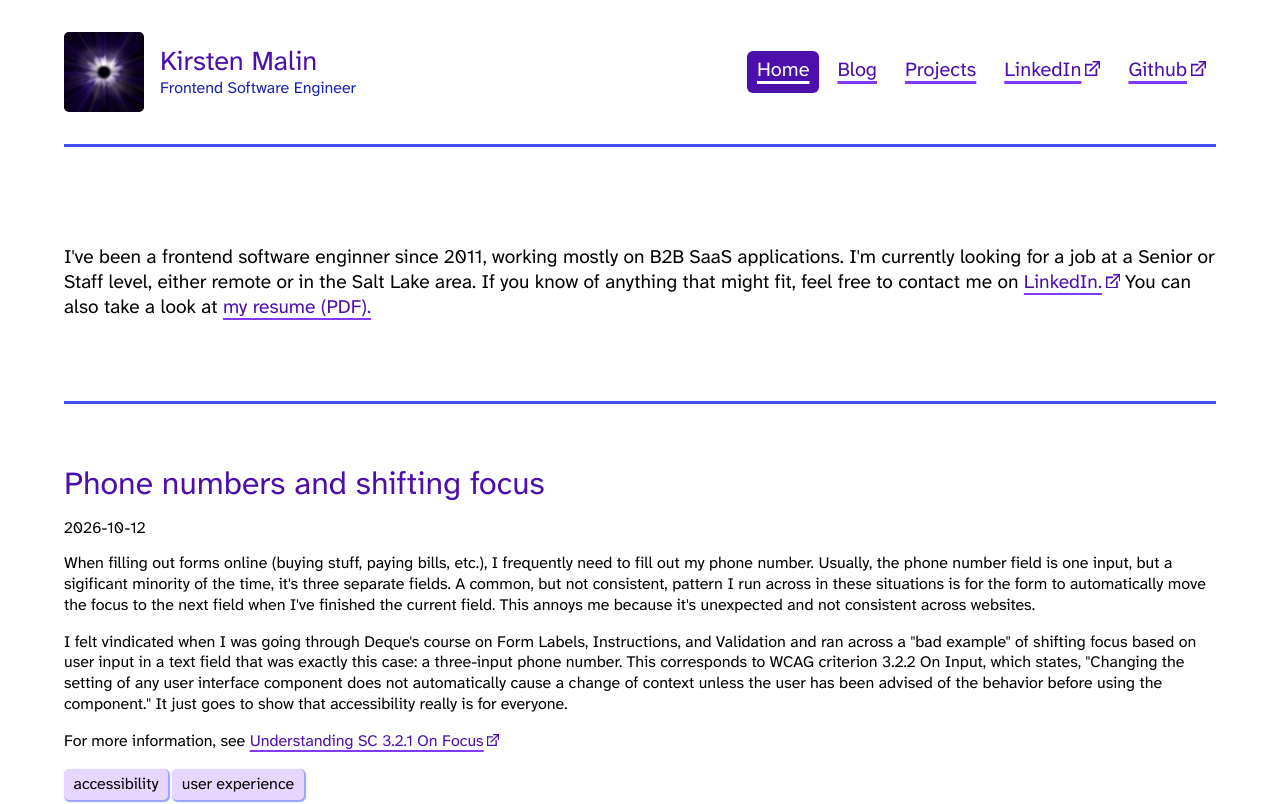
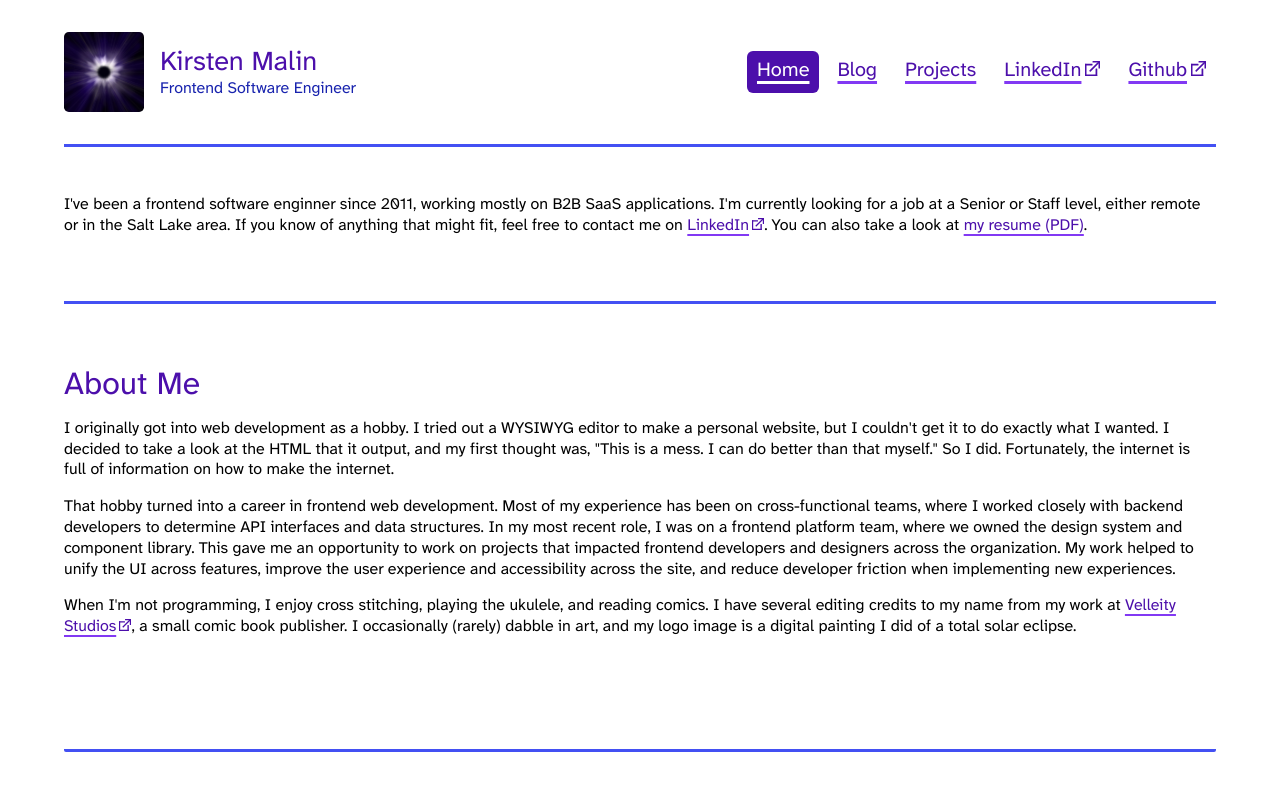
Before and after one commit to kirstenmalin/kirstenmalin.com, a React (Vite) app: page / in a window 1280 px wide. Shown: the top 804 px of the page. Built offline with nearby package versions, Linux system fonts and the light colour scheme.

Commit message:
Add About Me section on home page in lieu of showing blog posts

```diff
--- a/src/app.css
+++ b/src/app.css
@@ -9,6 +9,8 @@ html {
 body {
   background-color: var(--color-background);
   box-sizing: border-box;
+  display: flex;
+  flex-direction: column;
   font-family: AtkinsonHyperlegibleNext, Tahoma, Verdana, sans-serif;
   margin: 0;
   min-height: 100svh;
@@ -21,6 +23,13 @@ body {
   @media (width >= 960px) {
     padding: 2rem 4rem 3rem;
   }
+}
+
+#root {
+  box-sizing: border-box;
+  display: flex;
+  flex-direction: column;
+  flex-grow: 1;
 }
 
 h1,
--- a/src/components/header/header.module.css
+++ b/src/components/header/header.module.css
@@ -4,7 +4,6 @@
   flex-direction: column;
   gap: 1rem;
   justify-content: space-between;
-  margin: 0 auto 2rem;
   max-width: var(--max-page-width);
   padding-block-end: 2rem;
 
--- a/src/components/main/main.module.css
+++ b/src/components/main/main.module.css
@@ -1,6 +1,7 @@
 .main {
   border-block-end: solid 3px var(--color-secondary-light);
   border-radius: 0.125rem;
+  flex-grow: 1;
   margin: 0 auto;
   max-width: var(--max-page-width);
   outline: solid 3px transparent;
--- a/src/pages/home/home.module.css
+++ b/src/pages/home/home.module.css
@@ -1,6 +1,5 @@
 .intro {
   border-block-end: solid 3px var(--color-secondary-light);
-  font-size: 1.2rem;
-  margin-block-end: 4rem;
-  padding: 0 0 5rem;
+  margin: 0 0 4rem;
+  padding: 0 0 4rem;
 }
--- a/src/pages/home/home.tsx
+++ b/src/pages/home/home.tsx
@@ -1,4 +1,5 @@
 import type { ReactNode } from 'react';
+import H2 from '#components/h2';
 import Link from '#components/link';
 import Main from '#components/main';
 import Post from '#components/post';
@@ -10,11 +11,36 @@ export default function Home(): ReactNode {
     <Main>
       <p className={styles.intro}>
         I've been a frontend software enginner since 2011, working mostly on B2B SaaS applications.
-        I'm currently looking for a job at a Senior or Staff level,
-        either remote or in the Salt Lake area.
-        If you know of anything that might fit, feel free to contact me on <Link href="https://www.linkedin.com/in/kirstenmalin">LinkedIn.</Link> You can also take a look at <Link href="/files/KirstenMalinResume-2026.pdf">my resume (PDF).</Link>
+        I'm currently looking for a job at a Senior or Staff level, either remote or in the
+        Salt Lake area. If you know of anything that might fit, feel free to contact me
+        on <Link href="https://www.linkedin.com/in/kirstenmalin">LinkedIn</Link>. You can also take
+        a look at <Link href="/files/KirstenMalinResume-2026.pdf">my resume (PDF)</Link>.
       </p>
-      { blogPosts.map((post) => <Post key={post.date} {...post} />) }
+      <H2>About Me</H2>
+      <p>
+        I originally got into web development as a hobby.
+        I tried out a WYSIWYG editor to make a personal website, but I couldn't get it to do exactly
+        what I wanted. I decided to take a look at the HTML that it output, and my first thought
+        was, "This is a mess. I can do better than that myself." So I did. Fortunately, the internet
+        is full of information on how to make the internet.
+      </p>
+      <p>
+        That hobby turned into a career in frontend web development. Most of my experience
+        has been on cross-functional teams, where I worked closely with backend developers
+        to determine API interfaces and data structures. In my most recent role, I was on
+        a frontend platform team, where we owned the design system and component library.
+        This gave me an opportunity to work on projects that impacted frontend developers
+        and designers across the organization. My work helped to unify the UI across features,
+        improve the user experience and accessibility across the site, and reduce developer
+        friction when implementing new experiences.
+      </p>
+      <p>
+        When I'm not programming, I enjoy cross stitching, playing the ukulele, and reading comics.
+        I have several editing credits to my name from my work
+        at <Link href="https://www.instagram.com/velleitystudios/">Velleity Studios</Link>, a small comic
+        book publisher. I occasionally (rarely) dabble in art, and my logo image is a digital
+        painting I did of a total solar eclipse.
+      </p>
     </Main>
   );
 }
```
